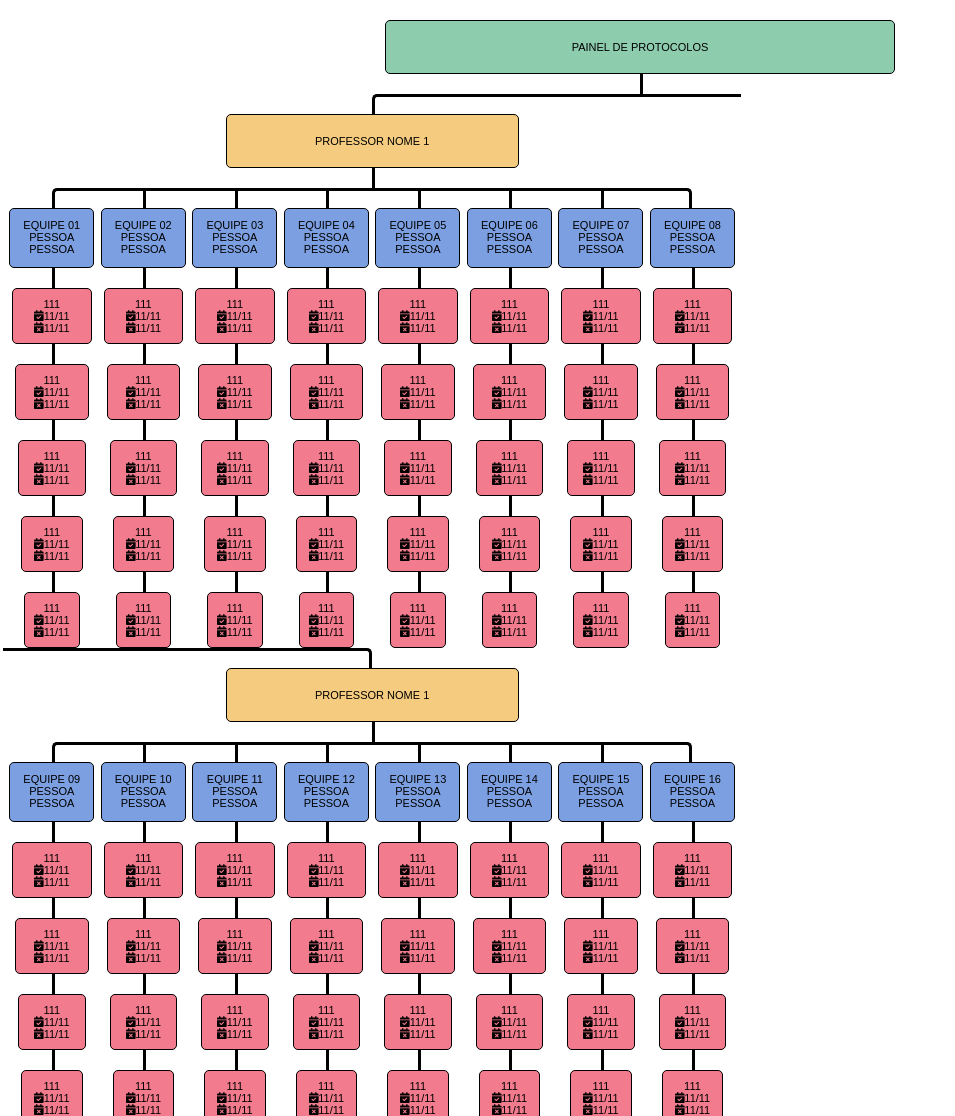
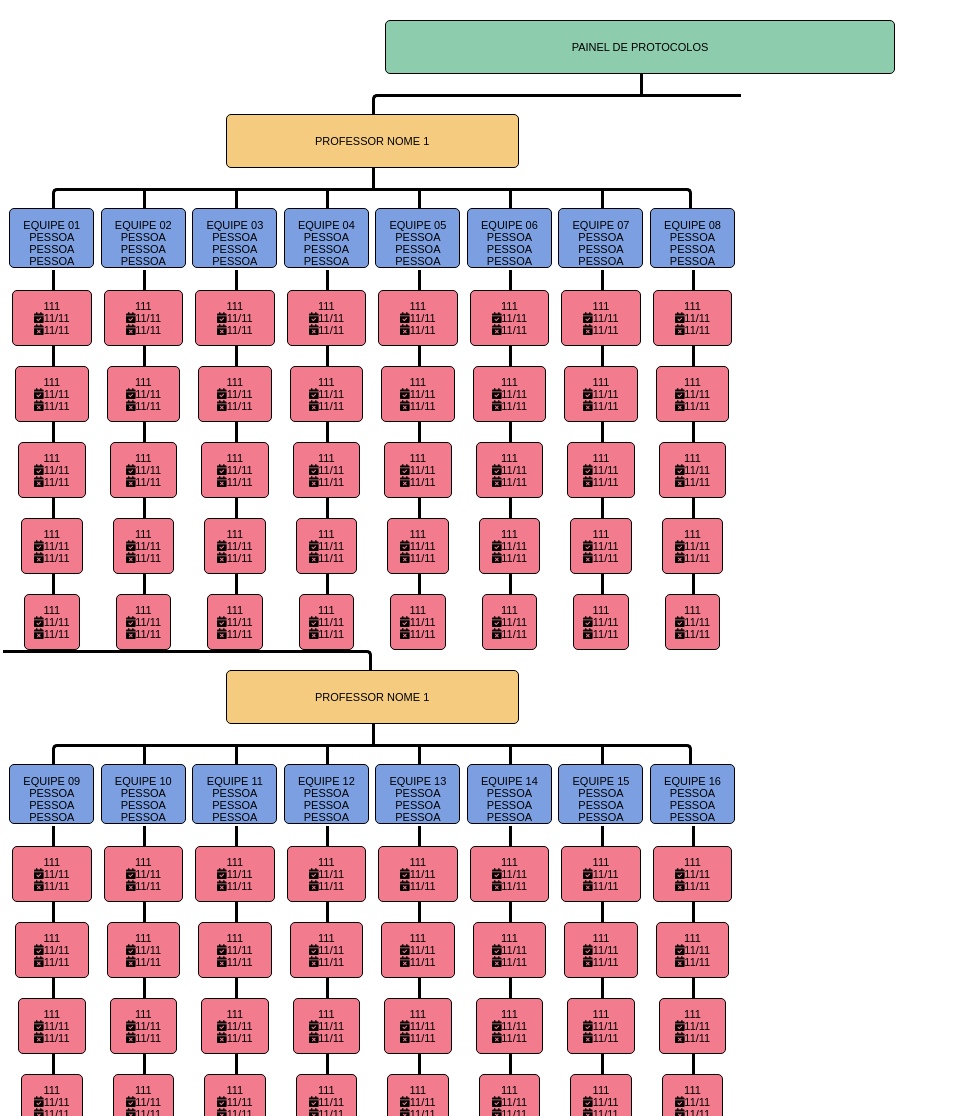
Before and after one commit to robsondejesus1996/Organograma-UNIDAVI, a plain HTML site: page Organograma/index.html in a window 1280 px wide. Shown: the top 1116 px of the page, without its empty margins (0-955 px from the left). Drawn offline with Linux system fonts and the light colour scheme.

Commit message:
3 pessoas na equipe

```diff
--- a/Organograma/index.html
+++ b/Organograma/index.html
@@ -19,7 +19,7 @@
                     <a id="professores" href="#">Professor nome 1</a>
                     <ul>
                         <li>
-                            <a id="equipes" href="#">Equipe 01<hr> Pessoa<br> Pessoa</a>
+                            <a id="equipes" href="#">Equipe 01<hr> Pessoa<br> Pessoa <br> Pessoa</a>
                             <ul>
                                 <li>
                                     <a id="protocolos" href="#">111 <hr> <i class="fa-solid fa-calendar-check"></i>11/11 <br> <i class="fa-solid fa-calendar-xmark"></i>11/11</a>
@@ -47,7 +47,7 @@
                             </ul>
                         </li>
                         <li>
-                            <a id="equipes" href="#">Equipe 02<hr> Pessoa<br> Pessoa</a>
+                            <a id="equipes" href="#">Equipe 02<hr> Pessoa<br> Pessoa <br> Pessoa</a>
                             <ul>
                                 <li>
                                     <a id="protocolos" href="#">111 <hr> <i class="fa-solid fa-calendar-check"></i>11/11 <br> <i class="fa-solid fa-calendar-xmark"></i>11/11</a>
@@ -76,7 +76,7 @@
                         </li>
 
                         <li>
-                            <a id="equipes" href="#">Equipe 03<hr> Pessoa<br> Pessoa</a>
+                            <a id="equipes" href="#">Equipe 03<hr> Pessoa<br> Pessoa <br> Pessoa</a>
                             <ul>
                                 <li>
                                     <a id="protocolos" href="#">111 <hr> <i class="fa-solid fa-calendar-check"></i>11/11 <br> <i class="fa-solid fa-calendar-xmark"></i>11/11</a>
@@ -104,7 +104,7 @@
                             </ul>
                         </li>
                         <li>
-                            <a id="equipes" href="#">Equipe 04<hr> Pessoa<br> Pessoa</a>
+                            <a id="equipes" href="#">Equipe 04<hr> Pessoa<br> Pessoa <br> Pessoa</a>
                             <ul>
                                 <li>
                                     <a id="protocolos" href="#">111 <hr> <i class="fa-solid fa-calendar-check"></i>11/11 <br> <i class="fa-solid fa-calendar-xmark"></i>11/11</a>
@@ -133,7 +133,7 @@
                         </li>
 
                         <li>
-                            <a id="equipes" href="#">Equipe 05<hr> Pessoa<br> Pessoa</a>
+                            <a id="equipes" href="#">Equipe 05<hr> Pessoa<br> Pessoa <br> Pessoa</a>
                             <ul>
                                 <li>
                                     <a id="protocolos" href="#">111 <hr> <i class="fa-solid fa-calendar-check"></i>11/11 <br> <i class="fa-solid fa-calendar-xmark"></i>11/11</a>
@@ -162,7 +162,7 @@
                         </li>
 
                         <li>
-                            <a id="equipes" href="#">Equipe 06<hr> Pessoa<br> Pessoa</a>
+                            <a id="equipes" href="#">Equipe 06<hr> Pessoa<br> Pessoa <br> Pessoa</a>
                             <ul>
                                 <li>
                                     <a id="protocolos" href="#">111 <hr> <i class="fa-solid fa-calendar-check"></i>11/11 <br> <i class="fa-solid fa-calendar-xmark"></i>11/11</a>
@@ -191,7 +191,7 @@
                         </li>
 
                         <li>
-                            <a id="equipes" href="#">Equipe 07<hr> Pessoa<br> Pessoa</a>
+                            <a id="equipes" href="#">Equipe 07<hr> Pessoa<br> Pessoa <br> Pessoa</a>
                             <ul>
                                 <li>
                                     <a id="protocolos" href="#">111 <hr> <i class="fa-solid fa-calendar-check"></i>11/11 <br> <i class="fa-solid fa-calendar-xmark"></i>11/11</a>
@@ -220,7 +220,7 @@
                         </li>
 
                         <li>
-                            <a id="equipes" href="#">Equipe 08<hr> Pessoa<br> Pessoa</a>
+                            <a id="equipes" href="#">Equipe 08<hr> Pessoa<br> Pessoa <br> Pessoa</a>
                             <ul>
                                 <li>
                                     <a id="protocolos" href="#">111 <hr> <i class="fa-solid fa-calendar-check"></i>11/11 <br> <i class="fa-solid fa-calendar-xmark"></i>11/11</a>
@@ -253,13 +253,13 @@
 
 
 
-                <!--teste porra -->
+
 
                 <li>
                     <a id="professores" href="#">Professor nome 1</a>
                     <ul>
                         <li>
-                            <a id="equipes" href="#">Equipe 09<hr> Pessoa<br> Pessoa</a>
+                            <a id="equipes" href="#">Equipe 09<hr> Pessoa<br> Pessoa  <br> Pessoa</a>
                             <ul>
                                 <li>
                                     <a id="protocolos" href="#">111 <hr> <i class="fa-solid fa-calendar-check"></i>11/11 <br> <i class="fa-solid fa-calendar-xmark"></i>11/11</a>
@@ -287,7 +287,7 @@
                             </ul>
                         </li>
                         <li>
-                            <a id="equipes" href="#">Equipe 10<hr> Pessoa<br> Pessoa</a>
+                            <a id="equipes" href="#">Equipe 10<hr> Pessoa<br> Pessoa  <br> Pessoa</a>
                             <ul>
                                 <li>
                                     <a id="protocolos" href="#">111 <hr> <i class="fa-solid fa-calendar-check"></i>11/11 <br> <i class="fa-solid fa-calendar-xmark"></i>11/11</a>
@@ -316,7 +316,7 @@
                         </li>
 
                         <li>
-                            <a id="equipes" href="#">Equipe 11<hr> Pessoa<br> Pessoa</a>
+                            <a id="equipes" href="#">Equipe 11<hr> Pessoa<br> Pessoa  <br> Pessoa</a>
                             <ul>
                                 <li>
                                     <a id="protocolos" href="#">111 <hr> <i class="fa-solid fa-calendar-check"></i>11/11 <br> <i class="fa-solid fa-calendar-xmark"></i>11/11</a>
@@ -344,7 +344,7 @@
                             </ul>
                         </li>
                         <li>
-                            <a id="equipes" href="#">Equipe 12<hr> Pessoa<br> Pessoa</a>
+                            <a id="equipes" href="#">Equipe 12<hr> Pessoa<br> Pessoa  <br> Pessoa</a>
                             <ul>
                                 <li>
                                     <a id="protocolos" href="#">111 <hr> <i class="fa-solid fa-calendar-check"></i>11/11 <br> <i class="fa-solid fa-calendar-xmark"></i>11/11</a>
@@ -373,7 +373,7 @@
                         </li>
 
                         <li>
-                            <a id="equipes" href="#">Equipe 13<hr> Pessoa<br> Pessoa</a>
+                            <a id="equipes" href="#">Equipe 13<hr> Pessoa<br> Pessoa  <br> Pessoa</a>
                             <ul>
                                 <li>
                                     <a id="protocolos" href="#">111 <hr> <i class="fa-solid fa-calendar-check"></i>11/11 <br> <i class="fa-solid fa-calendar-xmark"></i>11/11</a>
@@ -402,7 +402,7 @@
                         </li>
 
                         <li>
-                            <a id="equipes" href="#">Equipe 14<hr> Pessoa<br> Pessoa</a>
+                            <a id="equipes" href="#">Equipe 14<hr> Pessoa<br> Pessoa  <br> Pessoa</a>
                             <ul>
                                 <li>
                                     <a id="protocolos" href="#">111 <hr> <i class="fa-solid fa-calendar-check"></i>11/11 <br> <i class="fa-solid fa-calendar-xmark"></i>11/11</a>
@@ -431,7 +431,7 @@
                         </li>
 
                         <li>
-                            <a id="equipes" href="#">Equipe 15<hr> Pessoa<br> Pessoa</a>
+                            <a id="equipes" href="#">Equipe 15<hr> Pessoa<br> Pessoa  <br> Pessoa</a>
                             <ul>
                                 <li>
                                     <a id="protocolos" href="#">111 <hr> <i class="fa-solid fa-calendar-check"></i>11/11 <br> <i class="fa-solid fa-calendar-xmark"></i>11/11</a>
@@ -459,7 +459,7 @@
                             </ul>
                         </li>
                         <li>
-                            <a id="equipes" href="#">Equipe 16<hr> Pessoa<br> Pessoa</a>
+                            <a id="equipes" href="#">Equipe 16<hr> Pessoa<br> Pessoa  <br> Pessoa</a>
                             <ul>
                                 <li>
                                     <a id="protocolos" href="#">111 <hr> <i class="fa-solid fa-calendar-check"></i>11/11 <br> <i class="fa-solid fa-calendar-xmark"></i>11/11</a>
```
